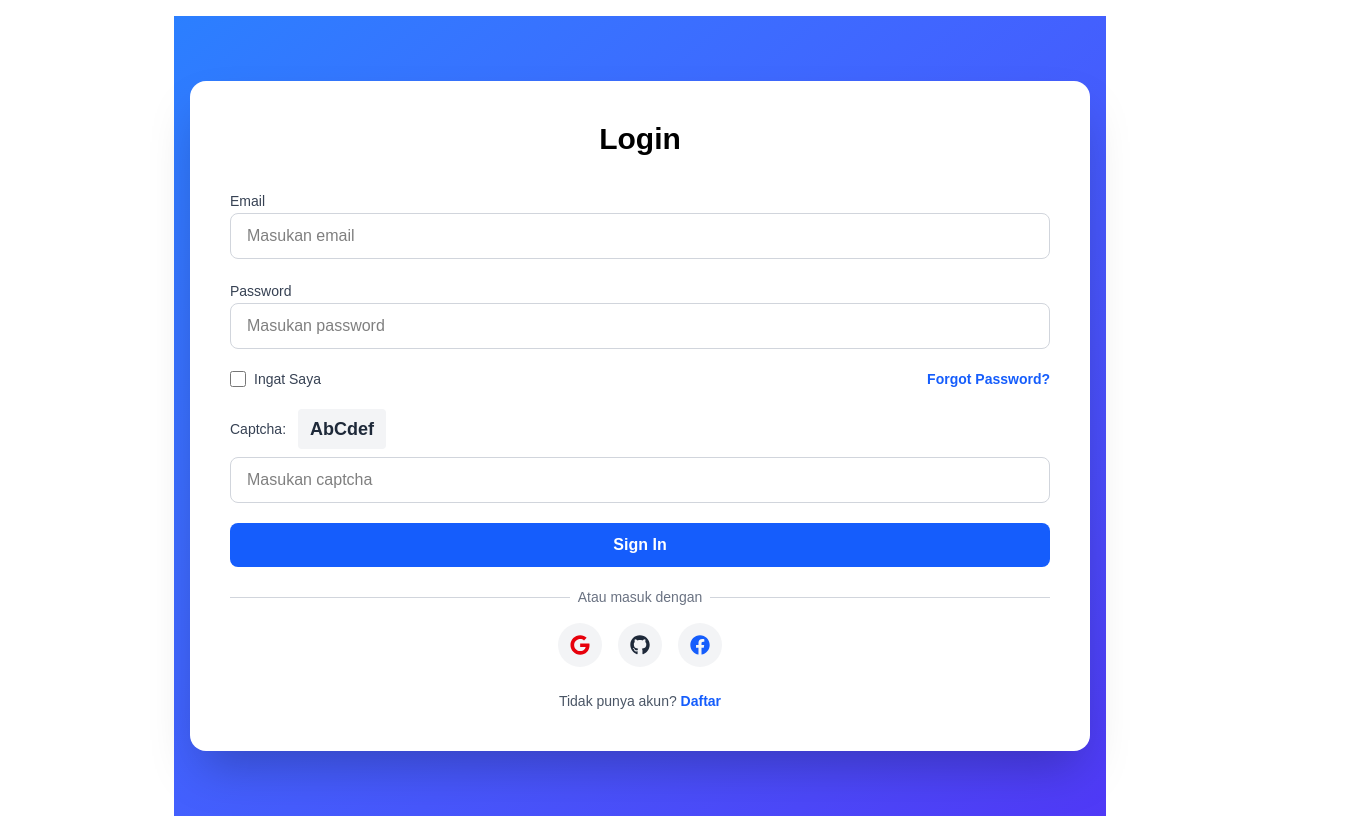
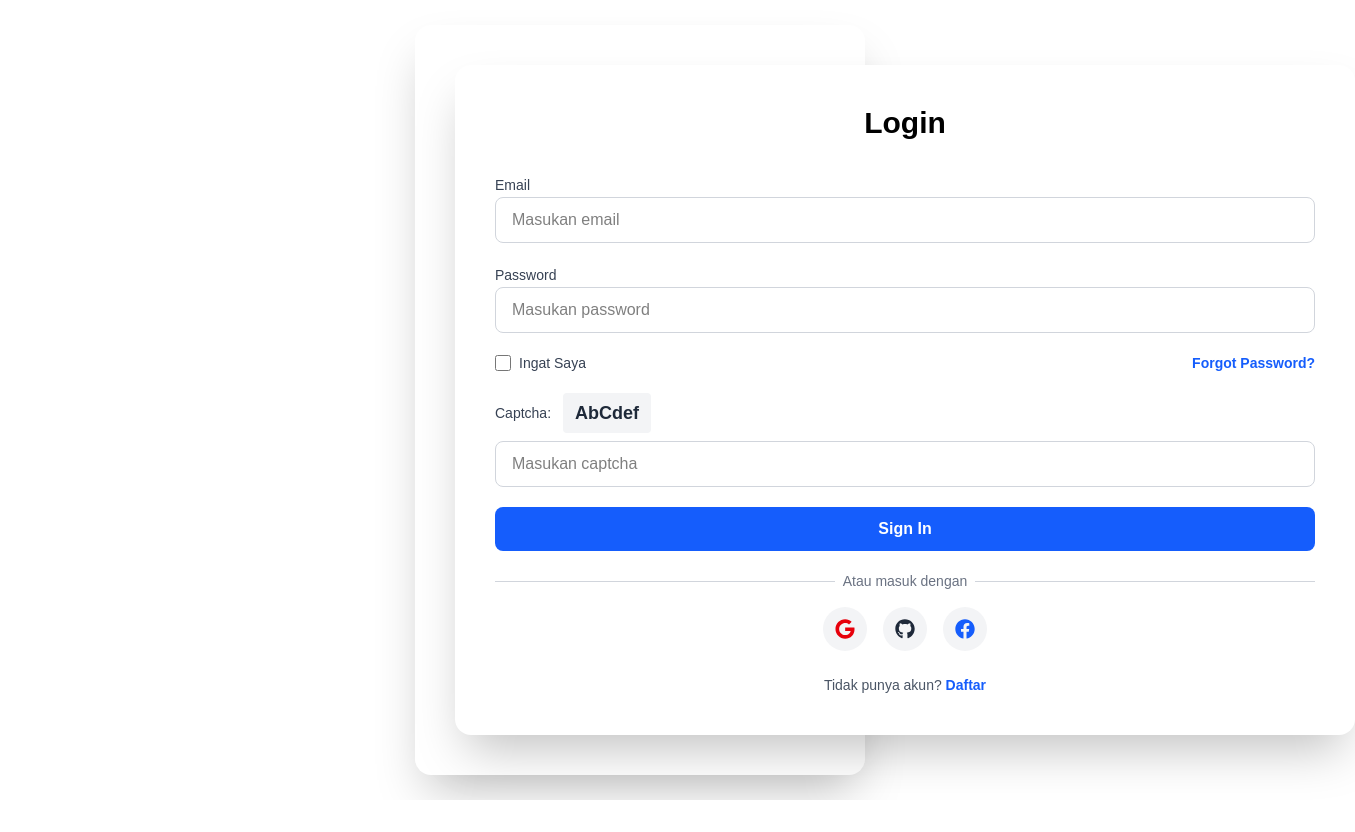
Before and after one commit to mithagresiaharahap241713057-droid/react-hooks-y-xxxx, a Next.js app: page /auth/login in a window 1280 px wide. Shown: the whole page, 1355 px wide, since content can reach past the window. After the commit the page ends 800 px from the top, so only its background shows below. Built offline with nearby package versions, Linux system fonts and the light colour scheme.

Commit message:
Update AuthFromWrapper.tsx

```diff
--- a/src/components/AuthFromWrapper.tsx
+++ b/src/components/AuthFromWrapper.tsx
@@ -8,7 +8,7 @@ interface AuthFormWrapperProps {
 const AuthFromWrapper = ({ title, children }: AuthFormWrapperProps) => {
     return (
         // TAMBAHKAN DIV INI SEBAGAI PEMBUNGKUS LUAR
-        <div className="min-h-screen flex items-center justify-center bg-gradient-to-br from-blue-500 to-indigo-600 p-4">
+        <div className="w-full max-w-[450px] bg-white rounded-2xl shadow-2xl p-8 md:p-10">
 
             {/* Kotak Putih Form kamu */}
             <div className="w-full md:w-[700px] lg:w-[900px] bg-white rounded-2xl shadow-2xl p-10">
```
